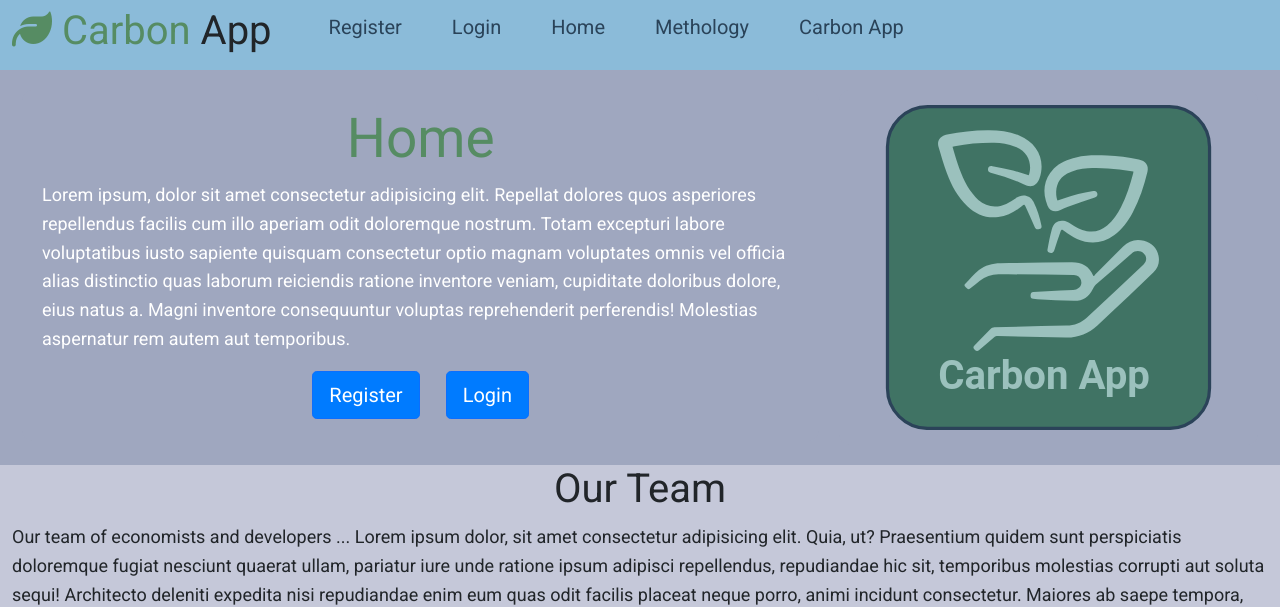
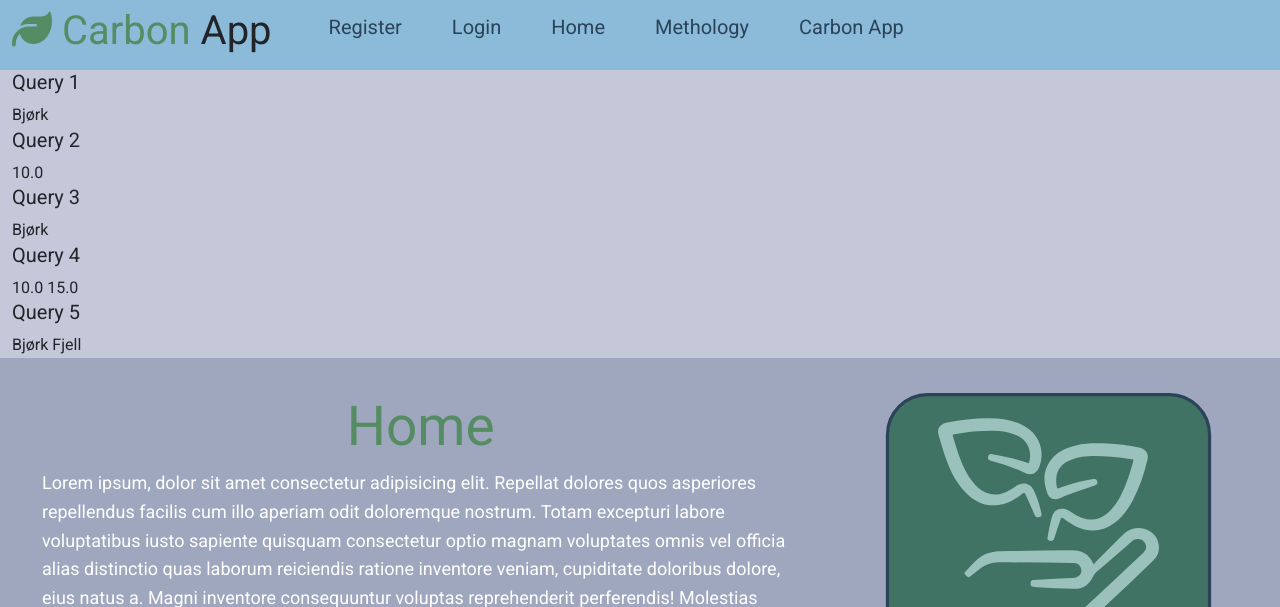
Before and after one commit to mariobp-NHH/carbon_app_2023, a Flask app: page / in a window 1280 px wide. Shown: the top 607 px of the page. Run offline with Flask 2, Linux system fonts and the light colour scheme; data comes from the database, SQL or seed files in the repository; some libraries are stand-ins or nearby versions.

Commit message:
Update home.html

```diff
--- a/capp/templates/home.html
+++ b/capp/templates/home.html
@@ -5,7 +5,22 @@
 <section class="section_developers">
   <div class="container">
 
-
+    <div class="developers" style="display:block;">
+      <h5>Query 1</h5>
+      {{user1}}
+      <h5>Query 2</h5>
+      {{transport1}}
+      <h5>Query 3</h5>
+      {{user3}}
+      <h5>Query 4</h5>
+      {%for transport in transports %}
+        {{transport.kms}}
+      {% endfor %}
+      <h5>Query 5</h5>
+      {%for user in users %}
+        {{user.username}}
+      {% endfor %}
+    </div>
 
   </div>
 </section>
```
